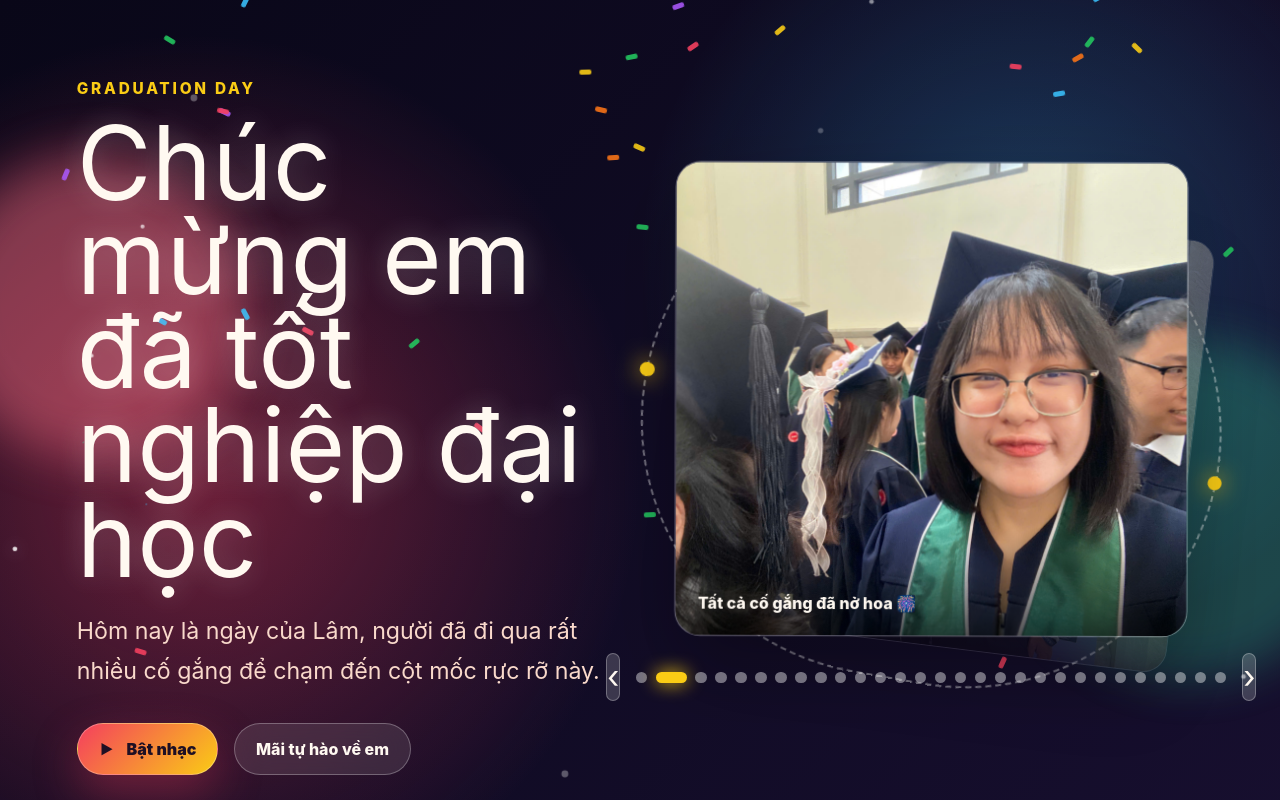
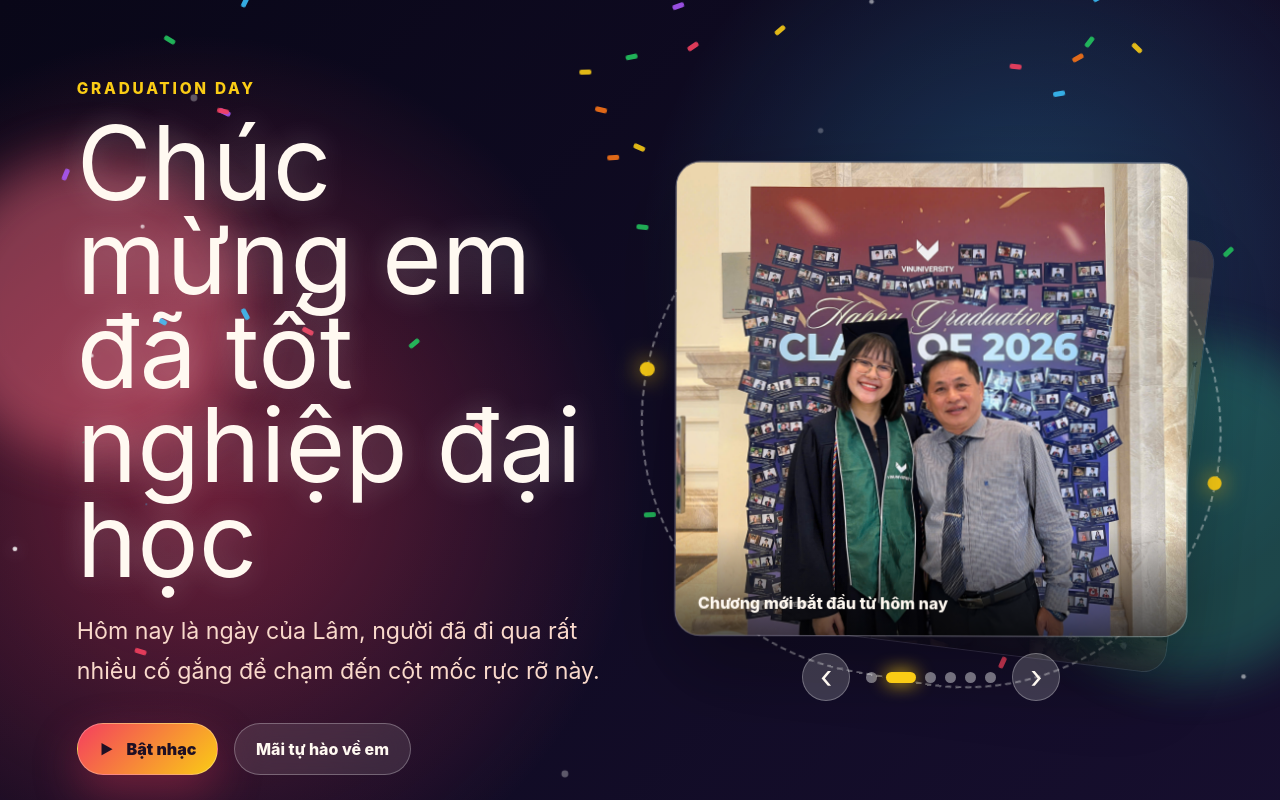
Before and after one commit to james1507/gradution-project, an Angular app: page / in a window 1280 px wide. Shown: the top 800 px of the page. Built offline with nearby package versions, Linux system fonts and the light colour scheme.

Commit message:
limit hero photos and slow stream

```diff
--- a/public/graduation-config.json
+++ b/public/graduation-config.json
@@ -11,10 +11,6 @@
     "title": "Bài nhạc của chúng mình"
   },
   "photos": [
-    {
-      "src": "assets/photos/photo-1.jpeg",
-      "caption": "Nụ cười ngày tốt nghiệp"
-    },
     {
       "src": "assets/photos/photo-2.jpg",
       "caption": "Tất cả cố gắng đã nở hoa 🎆"
--- a/src/app/app.css
+++ b/src/app/app.css
@@ -499,7 +499,7 @@ h1 {
 
 .stream-track {
   align-items: center;
-  animation: streamSlide 38s linear infinite;
+  animation: streamSlide 78s linear infinite;
   display: flex;
   width: max-content;
 }
@@ -513,11 +513,11 @@ h1 {
 
 .stream-lane.reverse .stream-track {
   animation-direction: reverse;
-  animation-duration: 44s;
+  animation-duration: 92s;
 }
 
 .stream-lane.slow .stream-track {
-  animation-duration: 52s;
+  animation-duration: 108s;
 }
 
 .stream-lanes:hover .stream-track {
--- a/src/app/app.html
+++ b/src/app/app.html
@@ -53,11 +53,11 @@
     <div class="portrait-stage" aria-label="Bộ ảnh kỷ niệm">
       <div class="halo-ring"></div>
       <div class="photo-stack">
-        @for (photo of config().photos; track photo.src; let index = $index) {
+        @for (photo of featuredPhotos(); track photo.src; let index = $index) {
           <figure
             class="photo-card"
             [class.is-active]="index === activePhotoIndex()"
-            [class.is-next]="index === (activePhotoIndex() + 1) % config().photos.length"
+            [class.is-next]="index === (activePhotoIndex() + 1) % featuredPhotos().length"
           >
             <img [src]="photo.src" [alt]="photo.caption" (error)="useFallbackPhoto(photo)" />
             <figcaption>{{ photo.caption }}</figcaption>
@@ -68,7 +68,7 @@
       <div class="gallery-controls" aria-label="Điều khiển ảnh">
         <button type="button" (click)="previousPhoto()" aria-label="Ảnh trước">‹</button>
         <div class="dots" aria-label="Chọn ảnh">
-          @for (photo of config().photos; track photo.src; let index = $index) {
+          @for (photo of featuredPhotos(); track photo.src; let index = $index) {
             <button
               type="button"
               [class.is-active]="index === activePhotoIndex()"
--- a/src/app/app.ts
+++ b/src/app/app.ts
@@ -131,17 +131,21 @@ export class App implements OnInit, OnDestroy {
   }
 
   protected nextPhoto(): void {
-    const photoCount = this.config().photos.length;
+    const photoCount = this.featuredPhotos().length;
     this.activePhotoIndex.update((current) => (current + 1) % photoCount);
   }
 
   protected previousPhoto(): void {
-    const photoCount = this.config().photos.length;
+    const photoCount = this.featuredPhotos().length;
     this.activePhotoIndex.update((current) => (current - 1 + photoCount) % photoCount);
   }
 
   protected selectPhoto(index: number): void {
     this.activePhotoIndex.set(index);
+  }
+
+  protected featuredPhotos(): GalleryPhoto[] {
+    return this.config().photos.slice(0, 6);
   }
 
   protected useFallbackPhoto(photo: GalleryPhoto): void {
```
